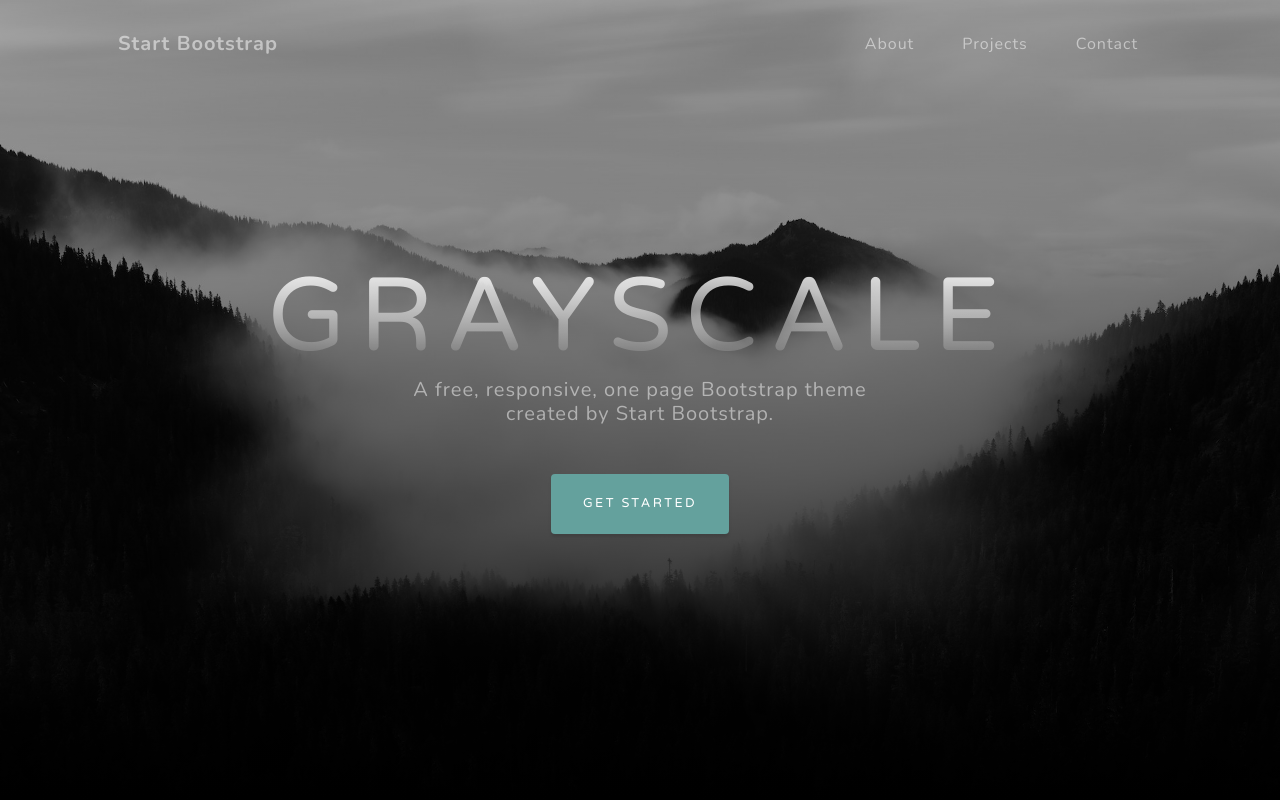
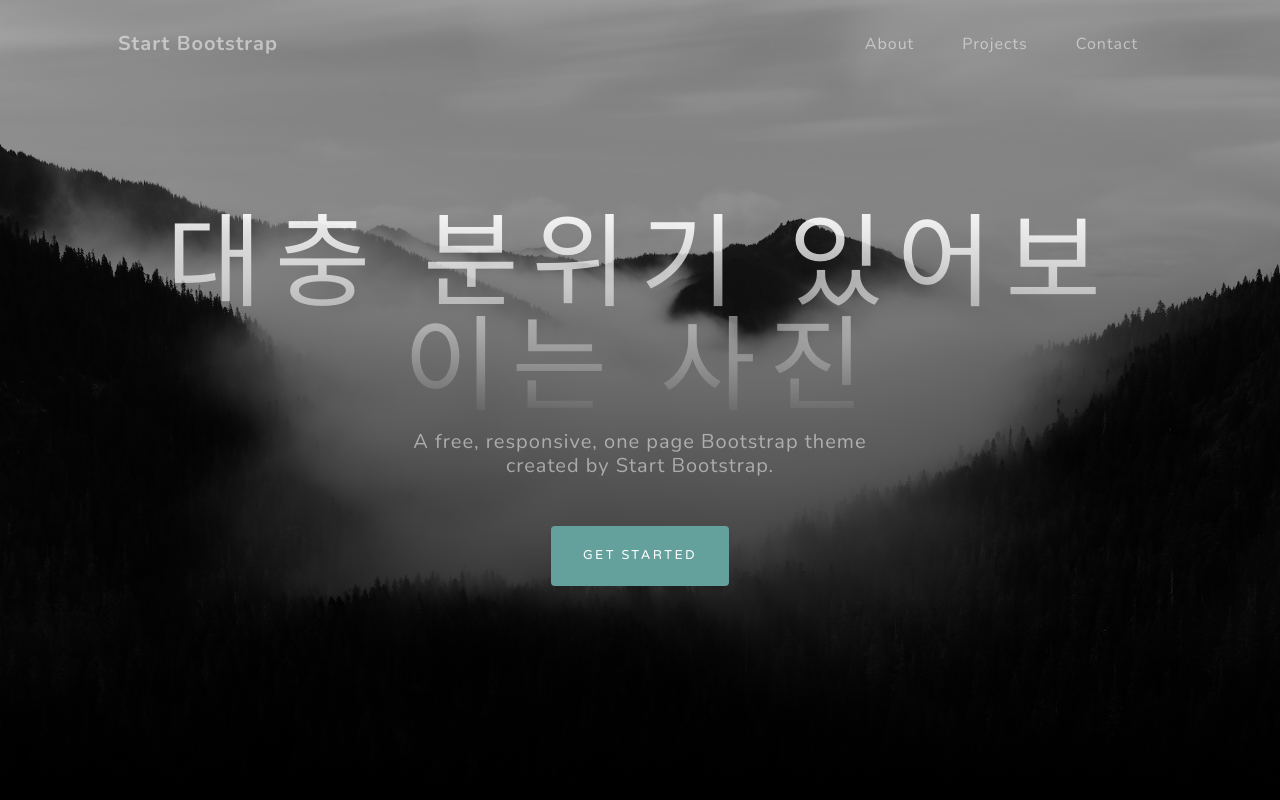
Before and after one commit to cupmilk/cupmilk.github.io, a plain HTML site: page index.html in a window 1280 px wide. Shown: the top 800 px of the page. Drawn offline with nearby package versions, Linux system fonts and the light colour scheme.

Commit message:
제목 변화

```diff
--- a/index.html
+++ b/index.html
@@ -66,7 +66,9 @@
       >
         <div class="d-flex justify-content-center">
           <div class="text-center">
-            <h1 class="mx-auto my-0 text-uppercase">Grayscale</h1>
+            <h1 class="mx-auto my-0 text-uppercase">
+              대충 분위기 있어보이는 사진
+            </h1>
             <h2 class="text-white-50 mx-auto mt-2 mb-5">
               A free, responsive, one page Bootstrap theme created by Start
               Bootstrap.
```
